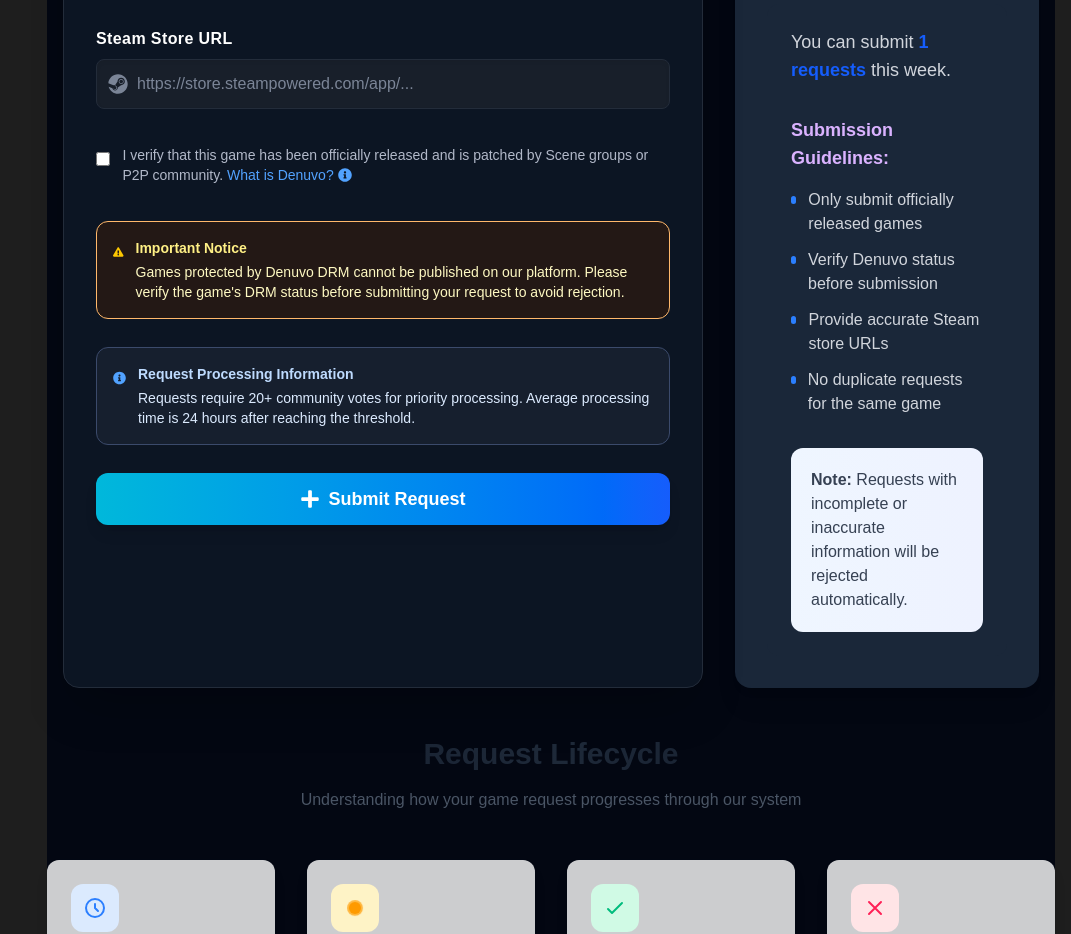
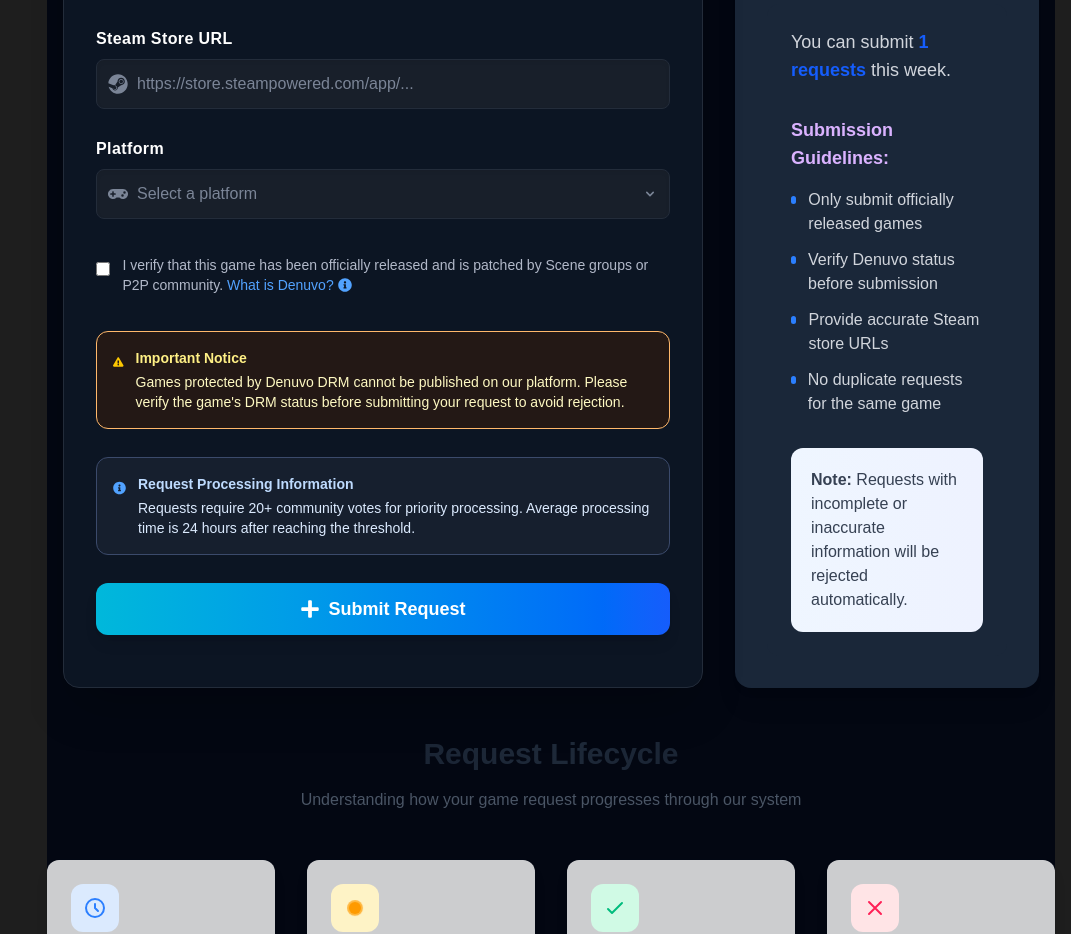
Before and after one commit to Shivansh-Awasthi/Softhub-Next-main, a Next.js app: page /request in a window 1280 px wide. Shown: the part 1100-2034 px from the top of the page, without its empty margins (209-1280 px from the left). Built offline with nearby package versions, Linux system fonts and the light colour scheme; no server answers.

Commit message:
fixed game request feature

```diff
--- a/src/app/request/GameRequestList.jsx
+++ b/src/app/request/GameRequestList.jsx
@@ -1,7 +1,7 @@
 "use client";
 import { useEffect, useState } from "react";
 import { FaCheck, FaTimes, FaDownload, FaExclamationTriangle, FaUsers, FaExternalLinkAlt } from "react-icons/fa";
-import jwtDecode from "jwt-decode";
+import { jwtDecode } from "jwt-decode";
 
 const STATUS_ORDER = ["pending", "processing", "approved", "rejected"];
 
--- a/src/app/request/gameRequest.jsx
+++ b/src/app/request/gameRequest.jsx
@@ -1,7 +1,6 @@
 "use client";
 import { useState } from "react";
 import { FaHeart, FaPlus, FaClock, FaCog, FaTimesCircle, FaSteam, FaInfoCircle, FaExclamationTriangle, FaCheckCircle, FaGamepad, FaVoteYea, FaBolt } from 'react-icons/fa';
-
 
 // PopupModal: Modern, reusable modal for error/info messages
 function PopupModal({ open, message, onClose }) {
@@ -44,7 +43,6 @@
 
 export default function GameRequestForm() {
     const [title, setTitle] = useState("");
-    const [description, setDescription] = useState("");
     const [platform, setPlatform] = useState("");
     const [steamLink, setSteamLink] = useState("");
     const [message, setMessage] = useState("");
@@ -83,34 +81,42 @@
         }
     ];
 
-
-
     const handleSubmit = async (e) => {
         e.preventDefault();
         setLoading(true);
         setMessage("");
-        // Validate Steam link (basic check)
+
+        // Validate Steam link
         if (steamLink && !/^https?:\/\/(store\.)?steampowered\.com\//.test(steamLink)) {
             setModalMessage("Invalid Steam link. Please provide a valid Steam store URL.");
             setModalOpen(true);
             setLoading(false);
             return;
         }
+
+        // Validate platform selection
+        if (!platform) {
+            setModalMessage("Please select a platform (PC or Mac)");
+            setModalOpen(true);
+            setLoading(false);
+            return;
+        }
+
         try {
             const token = typeof window !== "undefined" ? localStorage.getItem("token") : null;
-            const res = await fetch("http://localhost:8080/api/requests", {
+            const res = await fetch(`${process.env.NEXT_PUBLIC_API_URL}/api/requests`, {
                 method: "POST",
                 headers: {
-                    "Content-Type": "application/json",
-                    ...(token ? { Authorization: `Bearer ${token}` } : {}),
+                    'Authorization': `Bearer ${token}`,
+                    'X-Auth-Token': process.env.NEXT_PUBLIC_API_TOKEN,
+                    'Content-Type': 'application/json'
                 },
-                body: JSON.stringify({ title, description, platform, steamLink }),
+                body: JSON.stringify({ title, platform, steamLink }),
             });
             const data = await res.json().catch(() => ({}));
             if (res.ok) {
                 setMessage("Request submitted successfully!");
                 setTitle("");
-                setDescription("");
                 setPlatform("");
                 setSteamLink("");
             } else if (res.status === 429) {
@@ -235,8 +241,6 @@
                                             />
                                             <span className="absolute right-3 top-1/2 -translate-y-1/2 text-xs text-[#7b8597]">{title.length}/191</span>
                                         </div>
-                                        {/* Example error message (replace with your error state if needed) */}
-                                        {/* <p className="mt-1 text-sm text-red-400">The title field is required.</p> */}
                                     </div>
 
                                     {/* Steam Store URL */}
@@ -255,9 +259,33 @@
                                                 onChange={(e) => setSteamLink(e.target.value)}
                                                 className="w-full pl-10 px-4 py-3 rounded-lg bg-[#181f2a] text-white border border-[#232c3a] focus:border-blue-400 focus:ring-2 focus:ring-blue-500/40 transition-all duration-200 outline-none placeholder:text-[#7b8597] text-base shadow-inner"
                                             />
-                                            {/* Example valid/invalid state (replace with your validation logic) */}
-                                            {/* <span className="absolute right-3 top-1/2 -translate-y-1/2 text-xs text-green-400">✓ Valid URL</span> */}
-                                            {/* <span className="absolute right-3 top-1/2 -translate-y-1/2 text-xs text-red-400">The steam link field is required.</span> */}
+                                        </div>
+                                    </div>
+
+                                    {/* Platform Dropdown */}
+                                    <div>
+                                        <label htmlFor="platform" className="block text-base font-semibold text-white mb-2 tracking-wide">
+                                            Platform
+                                        </label>
+                                        <div className="relative">
+                                            <div className="absolute inset-y-0 left-0 flex items-center pl-3 pointer-events-none">
+                                                <FaGamepad className="text-xl text-[#7b8597]" />
+                                            </div>
+                                            <select
+                                                value={platform}
+                                                onChange={(e) => setPlatform(e.target.value)}
+                                                required
+                                                className={`w-full pl-10 px-4 py-3 rounded-lg bg-[#181f2a] border border-[#232c3a] focus:border-blue-400 focus:ring-2 focus:ring-blue-500/40 transition-all duration-200 outline-none appearance-none text-base shadow-inner ${!platform ? 'text-[#7b8597]' : 'text-white'}`}
+                                            >
+                                                <option value="" disabled>Select a platform</option>
+                                                <option value="PC">PC</option>
+                                                <option value="Mac">Mac</option>
+                                            </select>
+                                            <div className="absolute inset-y-0 right-0 flex items-center pr-3 pointer-events-none">
+                                                <svg className="w-4 h-4 text-[#7b8597]" xmlns="http://www.w3.org/2000/svg" viewBox="0 0 20 20" fill="currentColor">
+                                                    <path fillRule="evenodd" d="M5.293 7.293a1 1 0 011.414 0L10 10.586l3.293-3.293a1 1 0 111.414 1.414l-4 4a1 1 0 01-1.414 0l-4-4a1 1 0 010-1.414z" clipRule="evenodd" />
+                                                </svg>
+                                            </div>
                                         </div>
                                     </div>
 
@@ -386,7 +414,7 @@
                                 <div className="mb-4">
                                     <div className="w-12 h-12 rounded-xl bg-blue-100 dark:bg-blue-900/50 flex items-center justify-center">
                                         <svg className="w-6 h-6 text-blue-500" fill="none" viewBox="0 0 24 24" stroke="currentColor">
-                                            <path stroke-linecap="round" stroke-linejoin="round" stroke-width="2" d="M12 8v4l3 3m6-3a9 9 0 11-18 0 9 9 0 0118 0z"></path>
+                                            <path strokeLinecap="round" strokeLinejoin="round" strokeWidth="2" d="M12 8v4l3 3m6-3a9 9 0 11-18 0 9 9 0 0118 0z"></path>
                                         </svg>
                                     </div>
                                 </div>
@@ -399,13 +427,13 @@
                                 <div className="space-y-2">
                                     <div className="flex items-center gap-2 text-sm text-gray-600 dark:text-gray-400">
                                         <svg className="w-4 h-4 text-blue-500" fill="none" viewBox="0 0 24 24" stroke="currentColor">
-                                            <path stroke-linecap="round" stroke-linejoin="round" stroke-width="2" d="M9 12l2 2 4-4m6 2a9 9 0 11-18 0 9 9 0 0118 0z"></path>
+                                            <path strokeLinecap="round" strokeLinejoin="round" strokeWidth="2" d="M9 12l2 2 4-4m6 2a9 9 0 11-18 0 9 9 0 0118 0z"></path>
                                         </svg>
                                         <span>Need 20 votes</span>
                                     </div>
                                     <div className="flex items-center gap-2 text-sm text-gray-600 dark:text-gray-400">
                                         <svg className="w-4 h-4 text-blue-500" fill="none" viewBox="0 0 24 24" stroke="currentColor">
-                                            <path stroke-linecap="round" stroke-linejoin="round" stroke-width="2" d="M12 8v4l3 3m6-3a9 9 0 11-18 0 9 9 0 0118 0z"></path>
+                                            <path strokeLinecap="round" strokeLinejoin="round" strokeWidth="2" d="M12 8v4l3 3m6-3a9 9 0 11-18 0 9 9 0 0118 0z"></path>
                                         </svg>
                                         <span>Within 5 days</span>
                                     </div>
@@ -434,13 +462,13 @@
                                 <div className="space-y-2">
                                     <div className="flex items-center gap-2 text-sm text-gray-600 dark:text-gray-400">
                                         <svg className="w-4 h-4 text-amber-500" fill="none" viewBox="0 0 24 24" stroke="currentColor">
-                                            <path stroke-linecap="round" stroke-linejoin="round" stroke-width="2" d="M13 10V3L4 14h7v7l9-11h-7z"></path>
+                                            <path strokeLinecap="round" strokeLinejoin="round" strokeWidth="2" d="M13 10V3L4 14h7v7l9-11h-7z"></path>
                                         </svg>
                                         <span>Quality check</span>
                                     </div>
                                     <div className="flex items-center gap-2 text-sm text-gray-600 dark:text-gray-400">
                                         <svg className="w-4 h-4 text-amber-500" fill="none" viewBox="0 0 24 24" stroke="currentColor">
-                                            <path stroke-linecap="round" stroke-linejoin="round" stroke-width="2" d="M12 8v4l3 3m6-3a9 9 0 11-18 0 9 9 0 0118 0z"></path>
+                                            <path strokeLinecap="round" strokeLinejoin="round" strokeWidth="2" d="M12 8v4l3 3m6-3a9 9 0 11-18 0 9 9 0 0118 0z"></path>
                                         </svg>
                                         <span>~24h processing time</span>
                                     </div>
@@ -457,7 +485,7 @@
                                 <div className="mb-4">
                                     <div className="w-12 h-12 rounded-xl bg-emerald-100 dark:bg-emerald-900/50 flex items-center justify-center">
                                         <svg className="w-6 h-6 text-emerald-500" fill="none" viewBox="0 0 24 24" stroke="currentColor">
-                                            <path stroke-linecap="round" stroke-linejoin="round" stroke-width="2" d="M5 13l4 4L19 7"></path>
+                                            <path strokeLinecap="round" strokeLinejoin="round" strokeWidth="2" d="M5 13l4 4L19 7"></path>
                                         </svg>
                                     </div>
                                 </div>
@@ -468,13 +496,13 @@
                                 <div className="space-y-2">
                                     <div className="flex items-center gap-2 text-sm text-gray-600 dark:text-gray-400">
                                         <svg className="w-4 h-4 text-emerald-500" fill="none" viewBox="0 0 24 24" stroke="currentColor">
-                                            <path stroke-linecap="round" stroke-linejoin="round" stroke-width="2" d="M4 16v1a3 3 0 003 3h10a3 3 0 003-3v-1m-4-4l-4 4m0 0l-4-4m4 4V4"></path>
+                                            <path strokeLinecap="round" strokeLinejoin="round" strokeWidth="2" d="M4 16v1a3 3 0 003 3h10a3 3 0 003-3v-1m-4-4l-4 4m0 0l-4-4m4 4V4"></path>
                                         </svg>
                                         <span>Ready for download</span>
                                     </div>
                                     <div className="flex items-center gap-2 text-sm text-gray-600 dark:text-gray-400">
                                         <svg className="w-4 h-4 text-emerald-500" fill="none" viewBox="0 0 24 24" stroke="currentColor">
-                                            <path stroke-linecap="round" stroke-linejoin="round" stroke-width="2" d="M9 12l2 2 4-4m6 2a9 9 0 11-18 0 9 9 0 0118 0z"></path>
+                                            <path strokeLinecap="round" strokeLinejoin="round" strokeWidth="2" d="M9 12l2 2 4-4m6 2a9 9 0 11-18 0 9 9 0 0118 0z"></path>
                                         </svg>
                                         <span>Files verified</span>
                                     </div>
@@ -491,7 +519,7 @@
                                 <div className="mb-4">
                                     <div className="w-12 h-12 rounded-xl bg-rose-100 dark:bg-rose-900/50 flex items-center justify-center">
                                         <svg className="w-6 h-6 text-rose-500" fill="none" viewBox="0 0 24 24" stroke="currentColor">
-                                            <path stroke-linecap="round" stroke-linejoin="round" stroke-width="2" d="M6 18L18 6M6 6l12 12"></path>
+                                            <path strokeLinecap="round" strokeLinejoin="round" strokeWidth="2" d="M6 18L18 6M6 6l12 12"></path>
                                         </svg>
                                     </div>
                                 </div>
@@ -502,13 +530,13 @@
                                 <div className="space-y-2">
                                     <div className="flex items-center gap-2 text-sm text-gray-600 dark:text-gray-400">
                                         <svg className="w-4 h-4 text-rose-500" fill="none" viewBox="0 0 24 24" stroke="currentColor">
-                                            <path stroke-linecap="round" stroke-linejoin="round" stroke-width="2" d="M12 8v4l3 3m6-3a9 9 0 11-18 0 9 9 0 0118 0z"></path>
+                                            <path strokeLinecap="round" strokeLinejoin="round" strokeWidth="2" d="M12 8v4l3 3m6-3a9 9 0 11-18 0 9 9 0 0118 0z"></path>
                                         </svg>
                                         <span>Less than 20 votes</span>
                                     </div>
                                     <div className="flex items-center gap-2 text-sm text-gray-600 dark:text-gray-400">
                                         <svg className="w-4 h-4 text-rose-500" fill="none" viewBox="0 0 24 24" stroke="currentColor">
-                                            <path stroke-linecap="round" stroke-linejoin="round" stroke-width="2" d="M19 7l-.867 12.142A2 2 0 0116.138 21H7.862a2 2 0 01-1.995-1.858L5 7m5 4v6m4-6v6m1-10V4a1 1 0 00-1-1h-4a1 1 0 00-1 1v3M4 7h16"></path>
+                                            <path strokeLinecap="round" strokeLinejoin="round" strokeWidth="2" d="M19 7l-.867 12.142A2 2 0 0116.138 21H7.862a2 2 0 01-1.995-1.858L5 7m5 4v6m4-6v6m1-10V4a1 1 0 00-1-1h-4a1 1 0 00-1 1v3M4 7h16"></path>
                                         </svg>
                                         <span>Removed in 3 days</span>
                                     </div>
```
